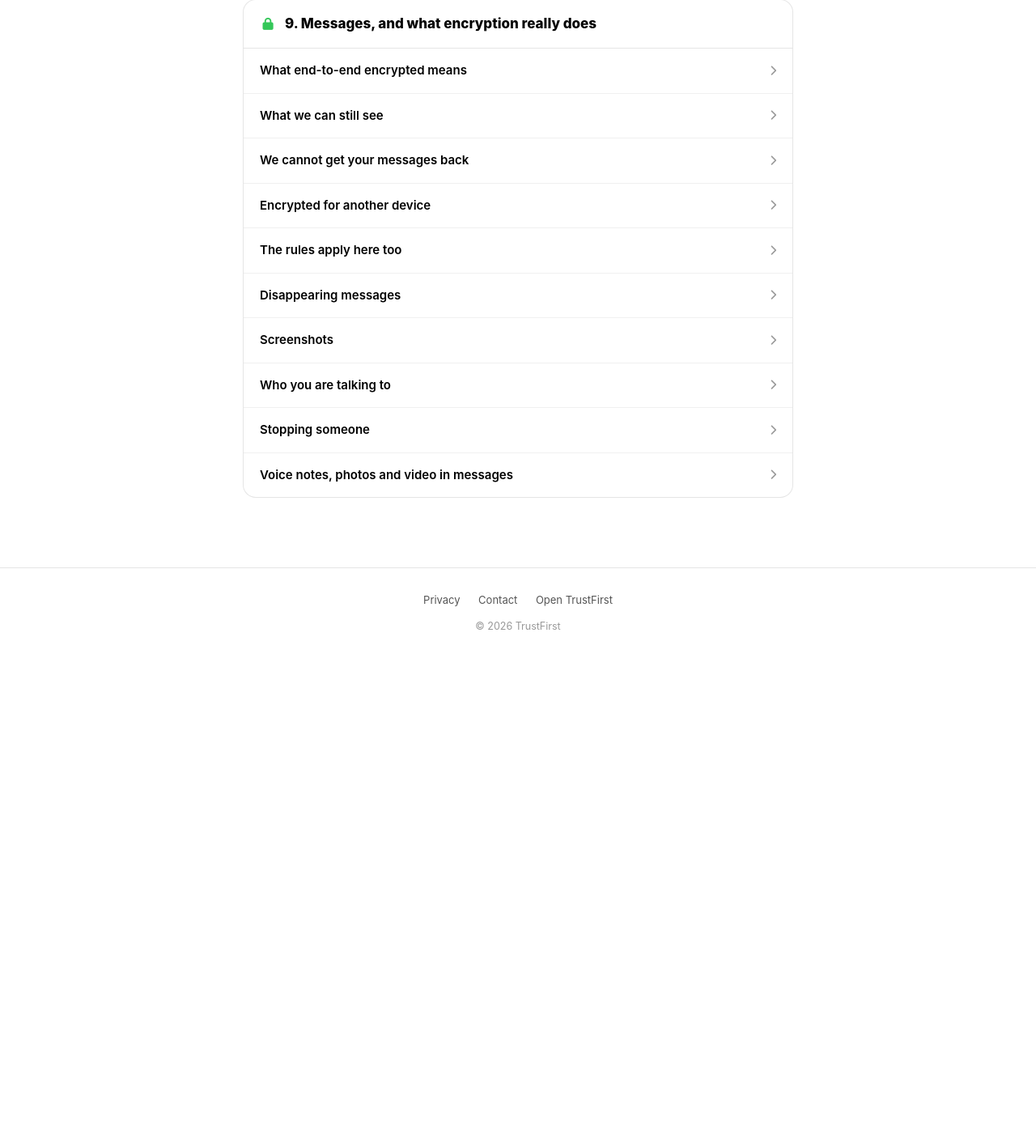
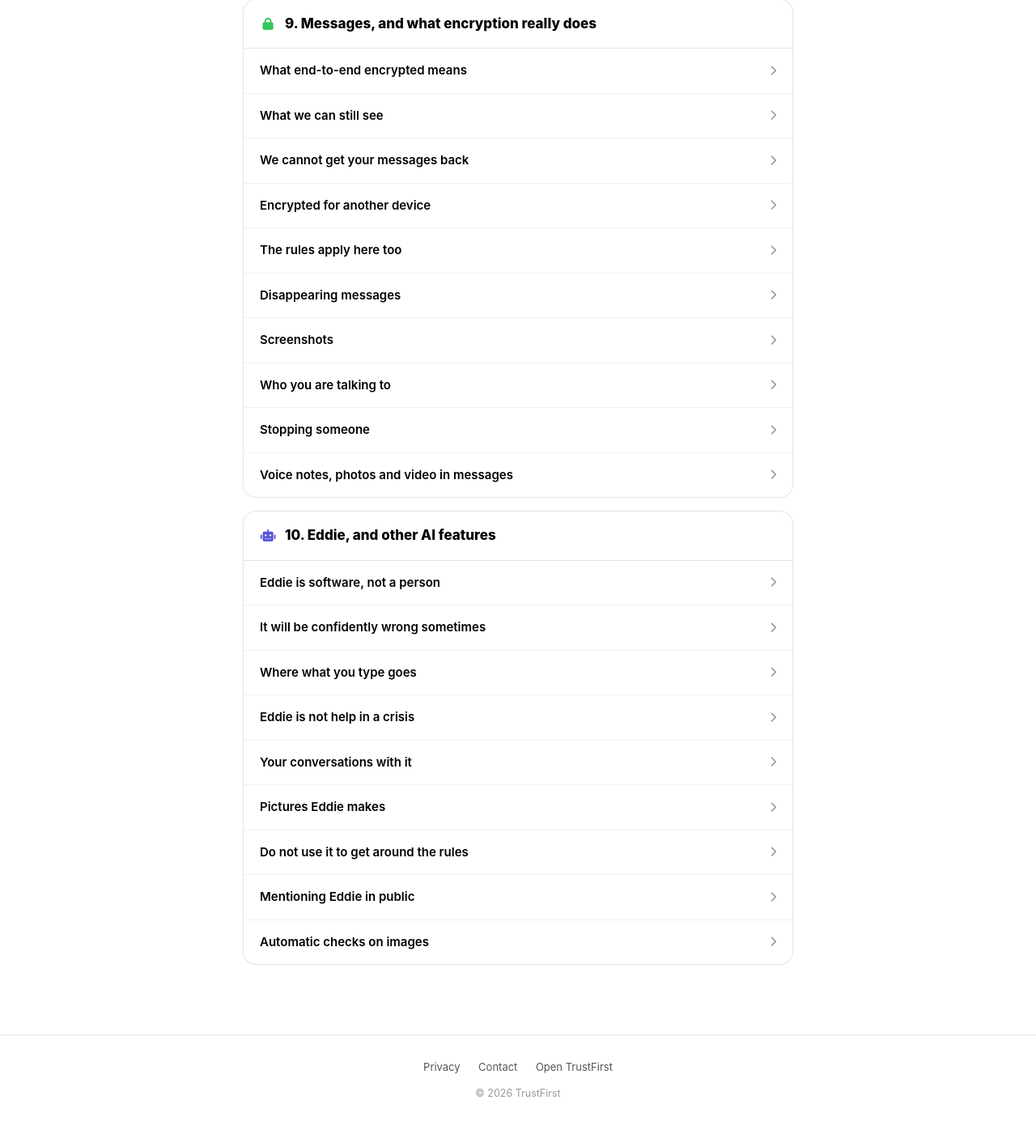
Before and after one commit to sebelebelekn-afk/trustfirst_project, a Django app: page /terms/ in a window 1280 px wide. Shown: the part 5061-6462 px from the top of the page at 81% size. Before the commit the page ends 5839 px from the top, so only its background shows below. Run offline with Django 5.2, Linux system fonts and the light colour scheme.

Commit message:
Terms section 10: Eddie, and the parts of an AI feature nobody writes down
Ten of sixteen.

The section that matters most here is where what you type goes. Eddie does not
run on our machines: the text is passed to an outside AI provider, and depending
on the arrangement with that provider, what passes through may be used by them to
improve their own systems. On the free tier that is the usual arrangement. Saying
so plainly costs nothing and is the difference between a user making an informed
choice and finding out later, which for an app called TrustFirst is not a small
distinction. It also says Eddie cannot reach direct messages, because it cannot.

Hallucination is described as what it is rather than as a disclaimer: a model
will state a fact that does not exist in the same certain tone it uses when it is
right, so check anything that matters and do not use it for medical, legal,
financial or safety decisions.

Eddie is not help in a crisis, and the section gives real numbers instead of
leaving that as an abstraction — SADAG on 0800 567 567, and 10111 or 112. An app
that admits 13-year-olds and puts a friendly assistant in front of them should
say where to actually go, in the document, rather than assume it never comes up.

Ownership of generated images is left honestly unresolved. We do not claim them,
and we do not pretend you own them either, because in most countries the law has
not decided. What is certain is stated instead: you are responsible for what you
do with one.

The daily limit is explained rather than merely imposed. Each reply costs money,
and the cap is what keeps the feature free for everyone.

Automatic image checks are called imperfect in both directions, blurring
harmless things and missing others, with a request to report the misses. A safety
feature described as reliable is one people stop reporting to.

Co-Authored-By: Claude Opus 5 <noreply@anthropic.com>

```diff
--- a/core/templates/core/legal/terms.html
+++ b/core/templates/core/legal/terms.html
@@ -771,5 +771,78 @@
     </div>
   </div>
 
+  <!-- ── 10 ────────────────────────────────────────────────────────────── -->
+  <div class="tf-legal-card">
+    <h2><i class="fa-solid fa-robot" style="color:#5856D6;"></i>10. Eddie, and other AI features</h2>
+
+    <div class="tf-legal-row">
+      <div class="tf-legal-q">Eddie is software, not a person<i class="fa-solid fa-chevron-right"></i></div>
+      <div class="tf-legal-a">
+        <p>Eddie is an AI assistant. It is not a member of staff, it does not speak for us, and nothing it says is a promise from TrustFirst. If Eddie tells you how something on the app works and these Terms say otherwise, these Terms are what counts.</p>
+      </div>
+    </div>
+
+    <div class="tf-legal-row">
+      <div class="tf-legal-q">It will be confidently wrong sometimes<i class="fa-solid fa-chevron-right"></i></div>
+      <div class="tf-legal-a">
+        <p>Language models invent things. Eddie can state a fact that does not exist, get a date wrong, or describe a feature this app has never had, and it will do all of that in the same certain tone it uses when it is right.</p>
+        <p>Check anything that matters. Do not use Eddie as your source for medical, legal, financial or safety decisions — it is not qualified to give any of that, and neither are we through it.</p>
+      </div>
+    </div>
+
+    <div class="tf-legal-row" id="eddie-privacy">
+      <div class="tf-legal-q">Where what you type goes<i class="fa-solid fa-chevron-right"></i></div>
+      <div class="tf-legal-a">
+        <p>Eddie does not run on our own machines. What you send it is passed to an outside AI provider, which produces the reply and sends it back. Depending on our arrangement with that provider, what passes through may be used by them to improve their own systems.</p>
+        <p>So treat Eddie as a conversation that leaves TrustFirst, because it does. Do not paste anything into it you would not want outside this app: not passwords, not ID numbers, not somebody else's private information.</p>
+        <p>Eddie has no access to your direct messages. Those are encrypted and it cannot reach them any more than we can.</p>
+      </div>
+    </div>
+
+    <div class="tf-legal-row">
+      <div class="tf-legal-q">Eddie is not help in a crisis<i class="fa-solid fa-chevron-right"></i></div>
+      <div class="tf-legal-a">
+        <p>If you are in danger or thinking of hurting yourself, Eddie is not the thing to talk to. It is not a counsellor, it cannot call anyone, and it cannot tell how serious a situation is.</p>
+        <p>Please contact a real service. In South Africa, the SADAG suicide crisis line is <b>0800 567 567</b>, and emergency services are <b>10111</b> or <b>112</b> from a mobile.</p>
+      </div>
+    </div>
+
+    <div class="tf-legal-row">
+      <div class="tf-legal-q">Your conversations with it<i class="fa-solid fa-chevron-right"></i></div>
+      <div class="tf-legal-a">
+        <p>They are kept so you can scroll back to them, and you can delete them whenever you like. There is a limit on how much you can use Eddie in a day, which exists because each reply costs us money and the limit is what keeps it free for everyone.</p>
+      </div>
+    </div>
+
+    <div class="tf-legal-row">
+      <div class="tf-legal-q">Pictures Eddie makes<i class="fa-solid fa-chevron-right"></i></div>
+      <div class="tf-legal-a">
+        <p>We do not claim ownership of an image you generate. We also cannot promise you own it: in most countries the law has not settled whether anyone owns something made this way, and we are not going to pretend that question is answered.</p>
+        <p>What is certain is that you are responsible for what you do with it. If you generate something that infringes somebody's rights or breaks <a href="#impersonation">the rules</a>, that is on you exactly as if you had drawn it.</p>
+      </div>
+    </div>
+
+    <div class="tf-legal-row">
+      <div class="tf-legal-q">Do not use it to get around the rules<i class="fa-solid fa-chevron-right"></i></div>
+      <div class="tf-legal-a">
+        <p>Everything forbidden elsewhere is forbidden through Eddie: making sexual imagery, harassing content, somebody's face put where it does not belong, scam material. Trying to trick it into producing that is itself a reason to lose access to it, and posting the result is a reason to lose the account.</p>
+      </div>
+    </div>
+
+    <div class="tf-legal-row">
+      <div class="tf-legal-q">Mentioning Eddie in public<i class="fa-solid fa-chevron-right"></i></div>
+      <div class="tf-legal-a">
+        <p>If you mention Eddie in a post or a comment, its reply is public, exactly like any other comment. Anything you put in a public mention is public, and none of the privacy of a one-to-one conversation applies to it.</p>
+      </div>
+    </div>
+
+    <div class="tf-legal-row">
+      <div class="tf-legal-q">Automatic checks on images<i class="fa-solid fa-chevron-right"></i></div>
+      <div class="tf-legal-a">
+        <p>Some images are examined automatically for adult or violent content and blurred behind a tap if flagged. It is imperfect in both directions: it will sometimes blur something harmless and sometimes miss something it should have caught. Report anything it misses.</p>
+      </div>
+    </div>
+  </div>
+
 </div>
 {% endblock %}
```
